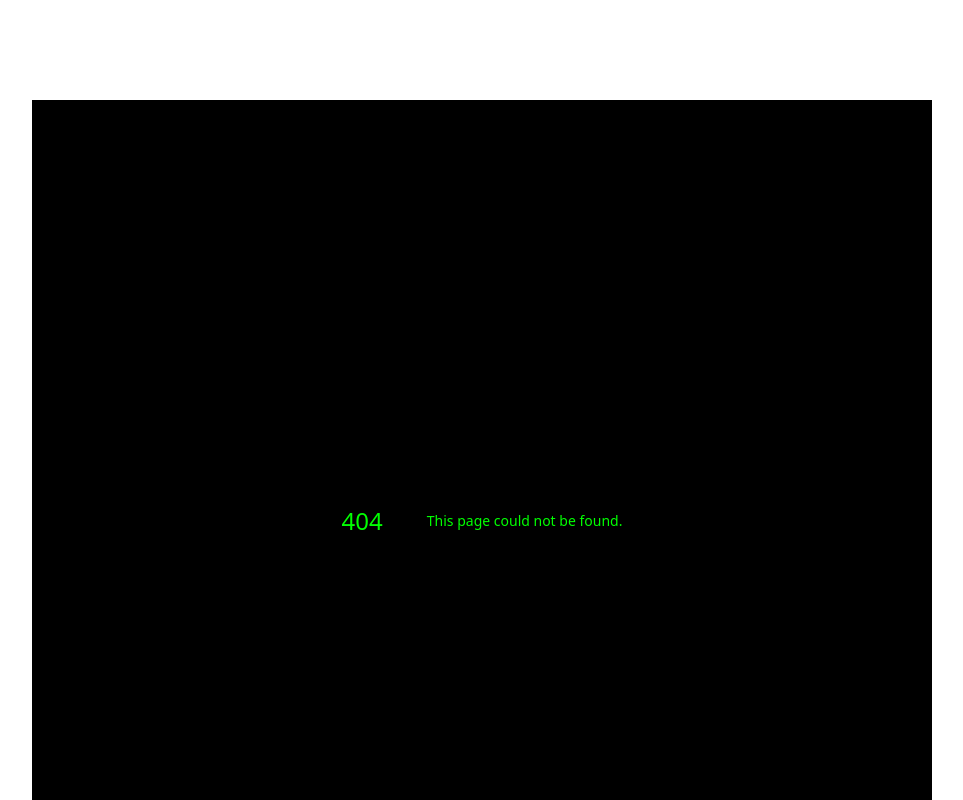
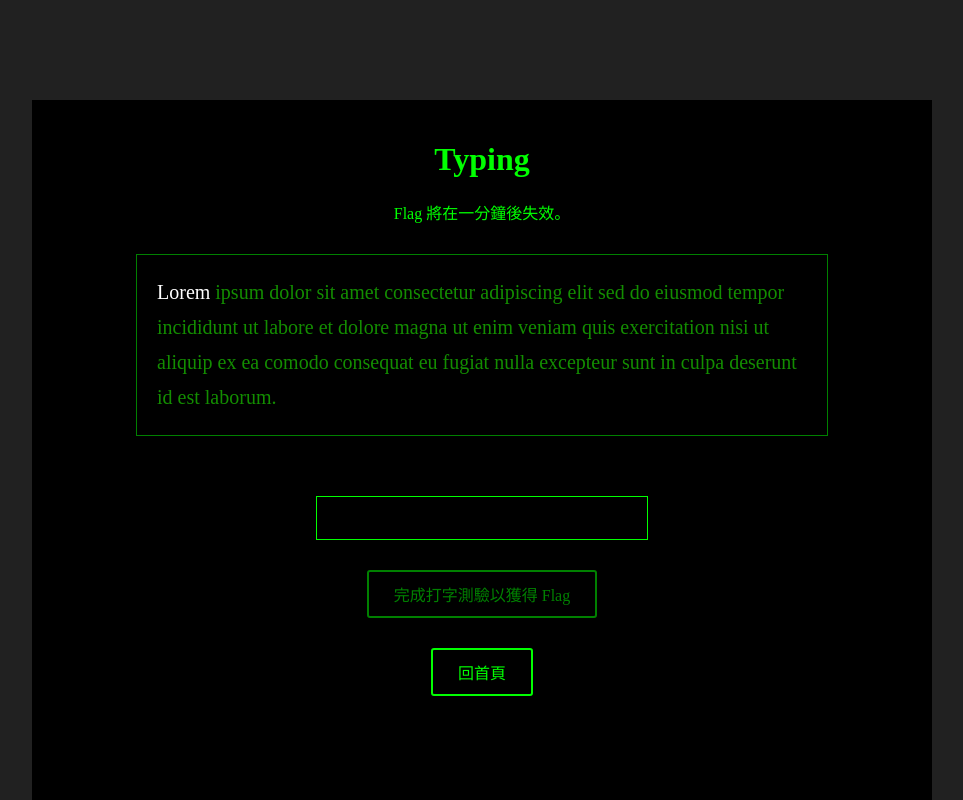
Before and after one commit to HiZollo/hz4ann-flag, a Next.js app: page /levels/8 in a window 1280 px wide. Before the commit this address had no page. Shown: the top 800 px of the page, without its empty margins (158-1121 px from the left). Built offline with nearby package versions, Linux system fonts and the light colour scheme.

Commit message:
level: add level 8 typing

```diff
--- a/data/flags.json
+++ b/data/flags.json
@@ -7,6 +7,7 @@
   "LEVEL3_SQUARE": "hz4ann_flag_{sdfghjklpoiujm}",
   "LEVEL3_HIDDEN_SQUARE": "hz4ann_flag_{initailize_eror}",
   "LEVEL4_INTERVAL": "hz4ann_flag_{ksace9jna}",
+  "LEVEL8_TYPING": "hz4ann_flag_{lorem_ipsum_typing_a83hbk}",
   "LEVEL13_STORYTELLER": "hz4ann_flag_{story_composer_m}",
   "LEVEL14_Q": "hz4ann_flag_{0b2c4db71}",
   "LEVEL15_FORMULA": "hz4ann_flag_{aw974ty9p}",
--- /dev/null
+++ b/pages/levels/8.tsx
@@ -0,0 +1,102 @@
+import { useState, useEffect } from 'react'
+import { Input } from '@/components/input'
+import { Button } from '@/components/button'
+import { PopupWrapper } from '@/components/popup'
+import styles from '@/styles/Typing.module.css'
+import $ from 'classnames'
+
+import Flags from '@/data/flags.json'
+
+const text = "Lorem ipsum dolor sit amet consectetur adipiscing elit sed do eiusmod tempor incididunt ut labore et dolore magna ut enim veniam quis exercitation nisi ut aliquip ex ea comodo consequat eu fugiat nulla excepteur sunt in culpa deserunt id est laborum."
+
+export default function () {
+  const [words, setWords] = useState<string[]>([])
+  const [input, setInput] = useState("")
+  const [currWordIndex, setCurrWordIndex] = useState(0)
+  const [disabled, setDisabled] = useState(false)
+  const [failed, setFailed] = useState(false)
+  const [win, setWin] = useState(false)
+  const [end, setEnd] = useState(false)
+  const [open, setOpen] = useState(false)
+  const [startTime, setStartTime] = useState(0)
+  const [endTime, setEndTime] = useState(0)
+
+  useEffect(() => {
+    setWords(text.split(" "))
+    setStartTime(Date.now())
+  }, [])
+
+  const handleChange = (e: React.KeyboardEvent<HTMLInputElement>) => {
+    setInput(e.currentTarget.value)
+  }
+
+  const handleKeyDown = ({ keyCode, key }: React.KeyboardEvent<HTMLInputElement>) => {
+    // Space and Enter
+    if (keyCode === 32 || keyCode === 13) {
+      if (checkMatch()) {
+        setInput("")
+        if (currWordIndex < words.length - 1) {
+          setCurrWordIndex(now => now + 1)
+          return
+        }
+        setCurrWordIndex(now => now + 1)
+        winning()
+        return
+      }
+
+      fail()
+    }
+  }
+
+  const checkMatch = () => {
+    const wordToCompare = words[currWordIndex]
+    return wordToCompare === input.trim()
+  }
+
+  function fail() {
+    setFailed(true)
+    setDisabled(true)
+    setEnd(true)
+  }
+
+  function winning() {
+    setWin(true)
+    setDisabled(true)
+  }
+
+  function handleWinButtonClick() {
+    if (failed) return
+    if (!win) return
+    if (end) return
+    setEndTime(Date.now())
+    setOpen(true)
+    setEnd(true)
+  }
+
+  return (
+    <>
+      <h1>Typing</h1>
+      Flag 將在一分鐘後失效。
+      <div id={styles.wordList}>
+      {
+        words.map((w, i) => <span key={i} className={
+          $({
+            [styles.finished]: i < currWordIndex,
+            [styles.now]: !failed && currWordIndex === i,
+            [styles.unfinished]: i > currWordIndex || (failed && currWordIndex === i)
+          })
+        }>
+          <span>{w}</span>
+          <span> </span>
+        </span>)
+      }
+      </div>
+      <Input id={styles.typingArea} value={input} onChange={handleChange} onKeyDown={handleKeyDown} disabled={disabled || end} />
+      <Button text={ win ? "獲取 Flag" : "完成打字測驗以獲得 Flag" } disabled={!win || end} onClick={handleWinButtonClick} />
+      <PopupWrapper open={open} handleClose={() => setOpen(false)}>
+        {endTime - startTime > 60e3 ?
+          "Flag 已失效" : Flags.LEVEL8_TYPING}
+      </PopupWrapper>
+    </>
+  )
+}
--- /dev/null
+++ b/styles/Typing.module.css
@@ -0,0 +1,22 @@
+.finished {}
+
+.now {
+  color: white;
+}
+
+.unfinished {
+  color: #138D00;
+}
+
+#wordList {
+  font-size: 20px;
+  width: 650px;
+  border: 1px solid green;
+  margin: 30px;
+  padding: 20px;
+  line-height: 35px;
+}
+
+#typingArea {
+  margin: 30px;
+}
```
